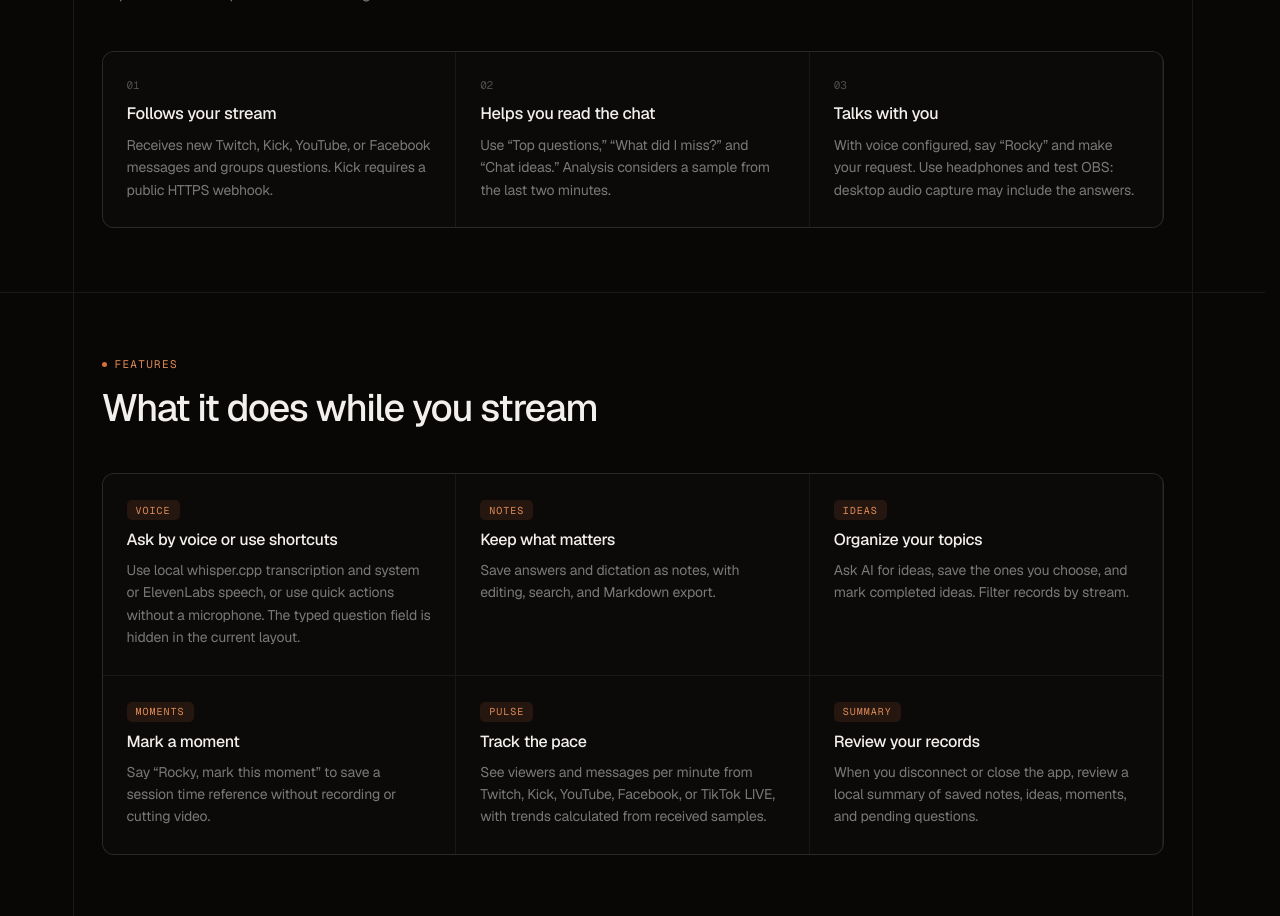
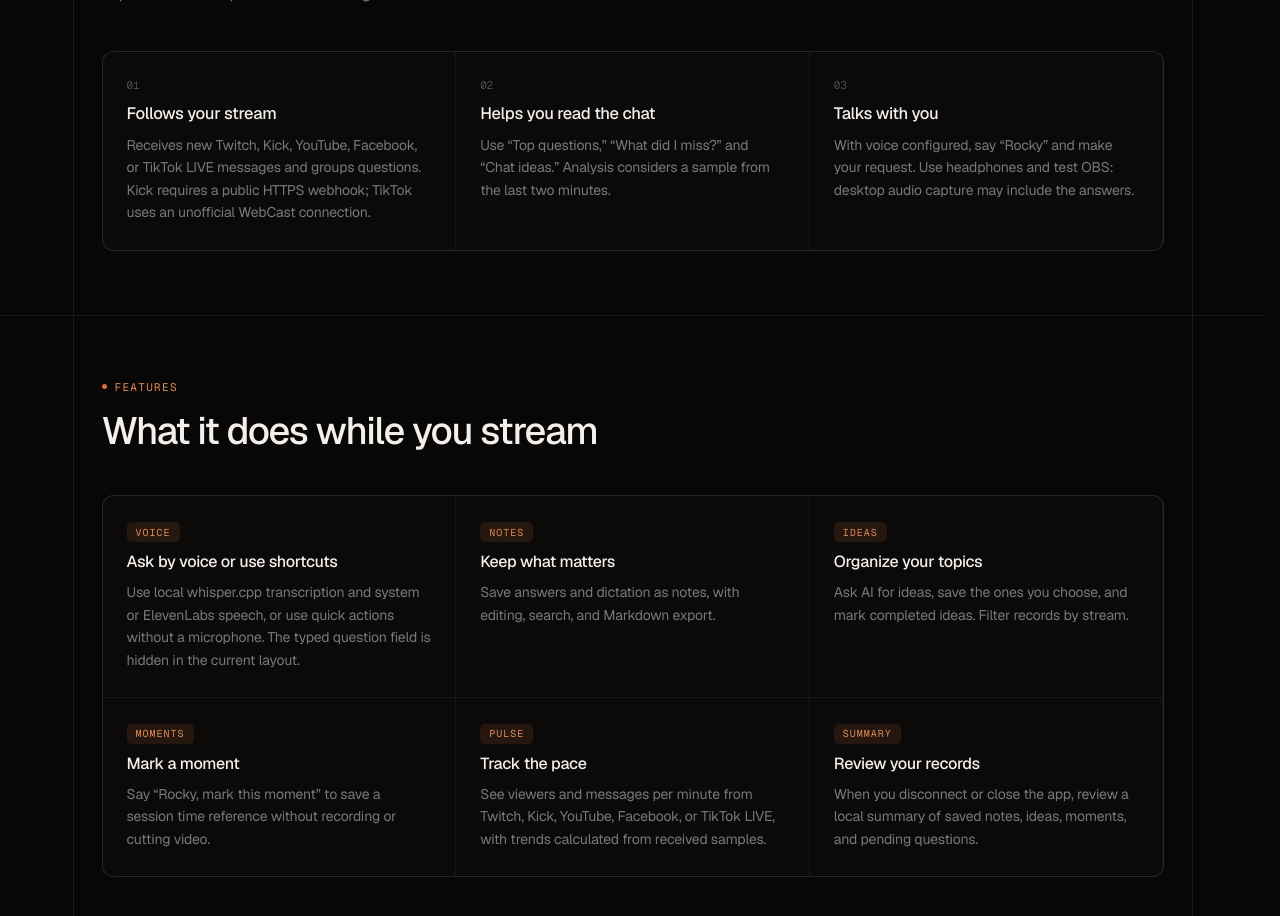
Before and after one commit to opensources-com-br/rocky, a Next.js app in the folder apps/web/: page / in a window 1280 px wide. Shown: the part 1840-2756 px from the top of the page. Built offline with nearby package versions, Linux system fonts and the light colour scheme.

Commit message:
docs: explain TikTok in the landing flow

```diff
--- a/apps/web/content/landing/steps.js
+++ b/apps/web/content/landing/steps.js
@@ -2,7 +2,7 @@ const portuguese = [
   {
     "n": "01",
     "title": "Acompanha sua live",
-    "text": "Recebe novas mensagens da Twitch, Kick, YouTube ou Facebook e agrupa perguntas. A Kick exige um webhook HTTPS público."
+    "text": "Recebe novas mensagens da Twitch, Kick, YouTube, Facebook ou TikTok LIVE e agrupa perguntas. A Kick exige um webhook HTTPS público; o TikTok usa uma conexão WebCast não oficial."
   },
   {
     "n": "02",
@@ -20,7 +20,7 @@ const english = [
   {
     "n": "01",
     "title": "Follows your stream",
-    "text": "Receives new Twitch, Kick, YouTube, or Facebook messages and groups questions. Kick requires a public HTTPS webhook."
+    "text": "Receives new Twitch, Kick, YouTube, Facebook, or TikTok LIVE messages and groups questions. Kick requires a public HTTPS webhook; TikTok uses an unofficial WebCast connection."
   },
   {
     "n": "02",
```
